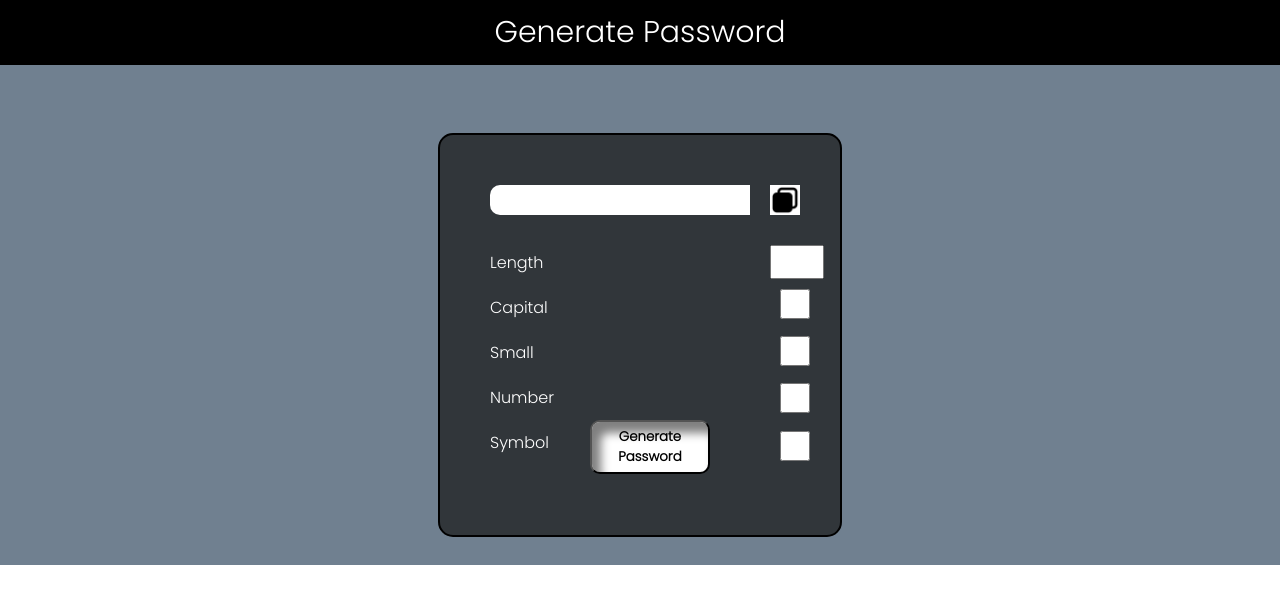
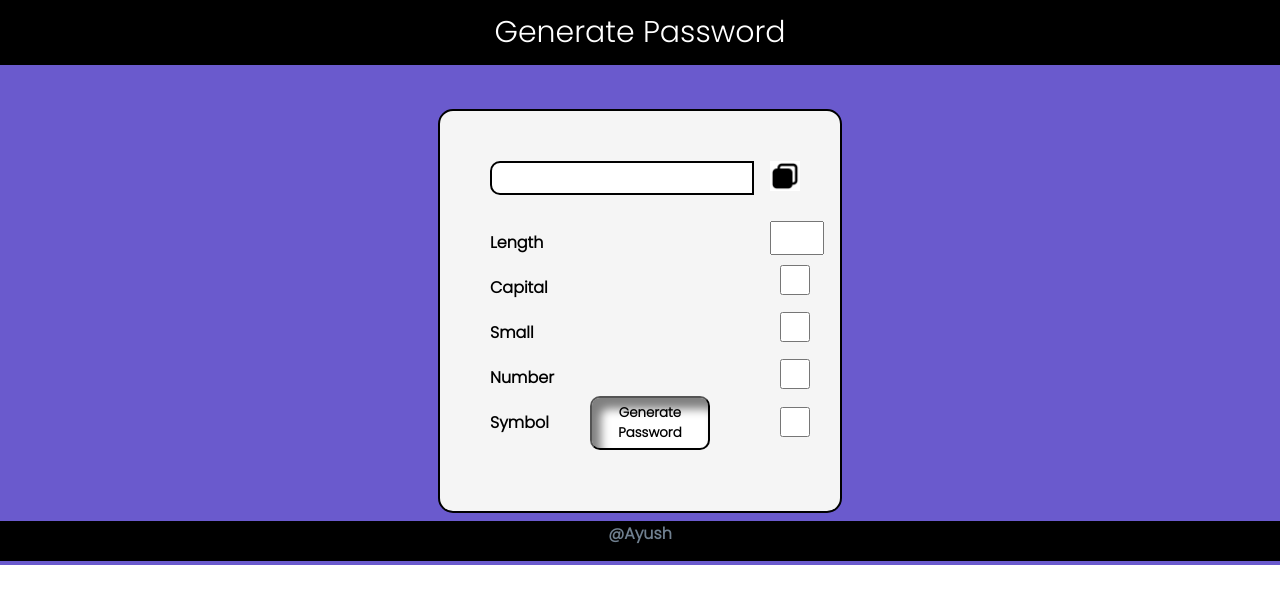
Before and after one commit to ayushmarch94/Password-Generator, a React (Create React App) app: page / in a window 1280 px wide. Shown: the top 604 px of the page. Built offline with nearby package versions, Linux system fonts and the light colour scheme.

Commit message:
updated UI

```diff
--- a/src/components/Main.css
+++ b/src/components/Main.css
@@ -6,7 +6,7 @@
 }
 .page{
     height: 500px;
-    background-color: slategray;
+    background-color: slateblue;
     display: flex;
     justify-content: space-around;
     align-items: center;
@@ -17,7 +17,7 @@
     height: 400px;
     width: 400px;
     margin-top: 40px;
-    background-color: rgb(49, 54, 58);
+    background-color: whitesmoke;
     border-radius: 15px;
 }
 
@@ -56,8 +56,11 @@ button:active{
     height: 100px;
     width: 300px;
     border-radius: 15px 0px 0px 15px;
-    color:white;
+    color: black;
+}
 
+.view p{
+    font-weight: bold;
 }
 
 .output{
@@ -68,6 +71,7 @@ button:active{
     border-radius: 10px 0px 0px 10px;
     display: flex;
     justify-content: space-around;
+    border : 2px solid black;
 
 }
 
@@ -147,3 +151,18 @@ button:active{
 .text{
     margin-top: 20px;
 }
+
+.page{
+    display: flex;
+    flex-direction: column;
+}
+
+.footer{
+    background-color: black;
+    height: 40px;
+    width: 100%;
+    color: slategray;
+    font-weight: bold;
+    display: flex;
+    justify-content: center;
+}
--- a/src/components/Main.jsx
+++ b/src/components/Main.jsx
@@ -101,6 +101,9 @@ export default function Main() {
           </div>
         </div>
       </div>
+      <div className="footer">
+        <p>@Ayush</p>
+      </div>
     </div>
   );
 }
```
